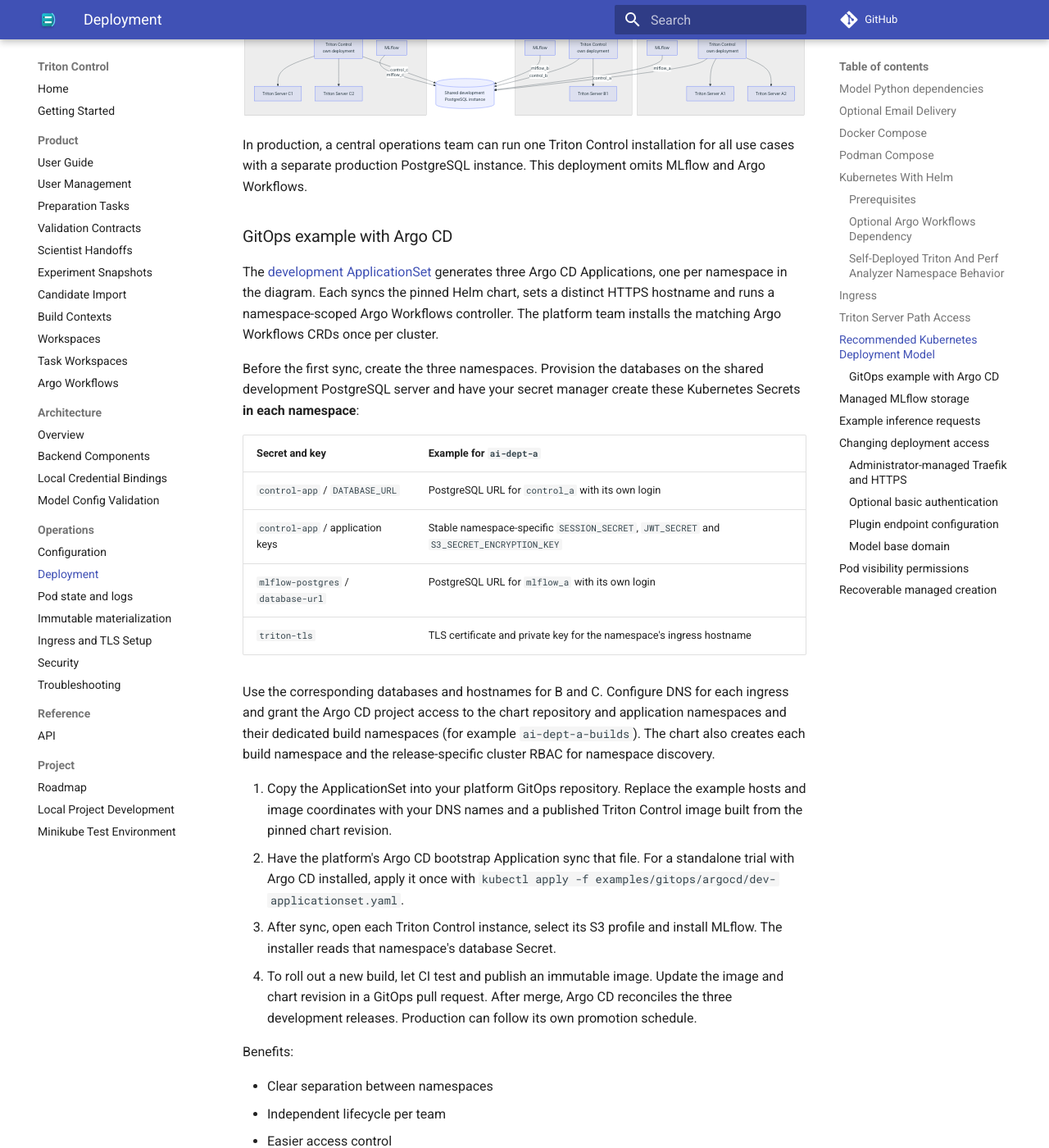
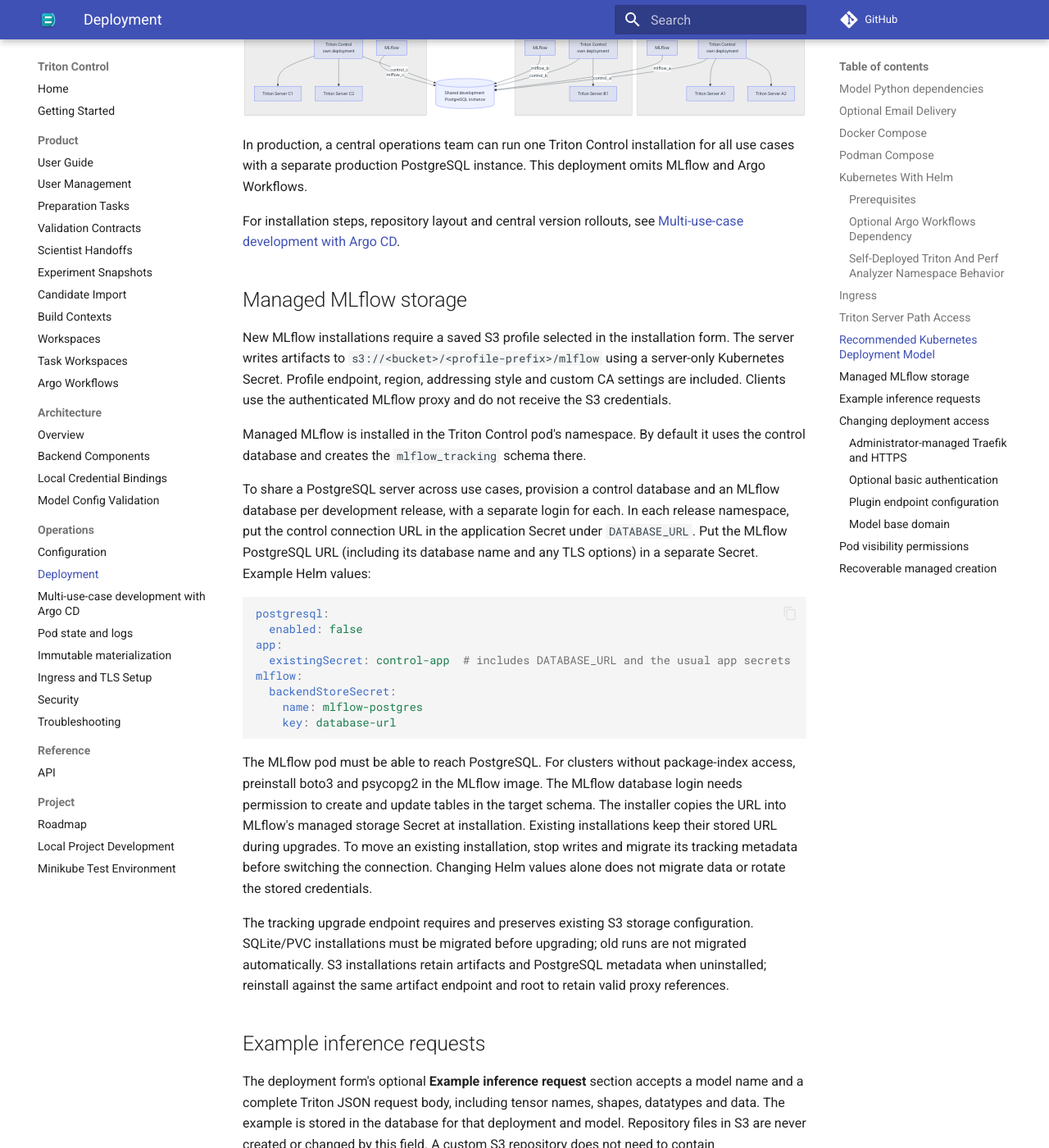
Before and after one commit to ai-lab-tech/triton-control, an MkDocs documentation site: the page built from docs/deployment.md, in a window 1280 px wide and 1400 px high, scrolled down 11438 px. Shown: the whole window at 82% size. Built offline with MkDocs 1.6.1 and Material for MkDocs 9.7.7, drawn with Linux system fonts in a browser that asks for light colours; comment, search, counter and statistics services are not loaded; some of the changed text lies outside the part shown.

Commit message:
docs: separate platform and use-case GitOps repos

```diff
--- a/docs/deployment.md
+++ b/docs/deployment.md
@@ -537,71 +537,8 @@ In production, a central operations team can run one Triton Control installation
 for all use cases with a separate production PostgreSQL instance. This deployment
 omits MLflow and Argo Workflows.
 
-### GitOps example with Argo CD
-
-The [development ApplicationSet](../examples/gitops/argocd/dev-applicationset.yaml)
-generates three Argo CD Applications, one per namespace in the diagram. Each
-syncs the pinned Helm chart, sets a distinct HTTPS hostname and runs a
-namespace-scoped Argo Workflows controller. The platform team installs the
-matching Argo Workflows CRDs once per cluster.
-
-Before the first sync, create the three namespaces. Provision the databases
-on the shared development PostgreSQL server and have your secret manager create
-these Kubernetes Secrets **in each namespace**:
-
-| Secret and key | Example for `ai-dept-a` |
-| --- | --- |
-| `control-app` / `DATABASE_URL` | PostgreSQL URL for `control_a` with its own login |
-| `control-app` / application keys | Stable namespace-specific `SESSION_SECRET`, `JWT_SECRET` and `S3_SECRET_ENCRYPTION_KEY` |
-| `mlflow-postgres` / `database-url` | PostgreSQL URL for `mlflow_a` with its own login |
-| `triton-tls` | TLS certificate and private key for the namespace's ingress hostname |
-
-Use the corresponding databases and hostnames for B and C. Configure DNS for
-each ingress and grant the Argo CD project access to the chart repository and
-application namespaces and their dedicated build namespaces (for example
-`ai-dept-a-builds`). The chart also creates each build namespace and the
-release-specific cluster RBAC for namespace discovery.
-
-1. Copy the ApplicationSet into your platform GitOps repository. Replace the
-   example hosts and image coordinates with your DNS names and a published
-   Triton Control image built from the pinned chart revision.
-2. Have the platform's Argo CD bootstrap Application sync that file. For a
-   standalone trial with Argo CD installed, apply it once with
-   `kubectl apply -f examples/gitops/argocd/dev-applicationset.yaml`.
-3. After sync, open each Triton Control instance, select its S3 profile and
-   install MLflow. The installer reads that namespace's database Secret.
-4. To roll out a new build, let CI test and publish an immutable image. Update
-   the image and chart revision in a GitOps pull request. After merge, Argo CD
-   reconciles the three development releases. Production can follow its own
-   promotion schedule.
-
-Benefits:
-
-- Clear separation between namespaces
-- Independent lifecycle per team
-- Easier access control
-- Safer configuration changes
-- Reproducible deployments
-- Better auditability through Git history
-- Simple rollback using GitOps tooling
-
-Use this model when:
-
-- Teams require separate Kubernetes namespaces.
-- Access must be isolated between teams.
-- Each team manages its own Triton instances.
-- Configuration should be maintained declaratively.
-
-Ingress recommendation:
-
-- Use a dedicated hostname per namespace or team, for example
-  `triton-a.company.com`, `triton-b.company.com`, and
-  `triton-c.company.com`.
-- Keep Ingress resources in the same namespace as the related Triton Control
-  deployment.
-- Use TLS for every externally reachable Triton Control endpoint.
-- Manage Ingress hosts, TLS secrets, annotations, and controller-specific
-  settings through GitOps.
+For installation steps, repository layout and central version rollouts, see
+[Multi-use-case development with Argo CD](dev-multi-use-case.md).
 
 ## Managed MLflow storage
 
--- a/mkdocs.yml
+++ b/mkdocs.yml
@@ -33,6 +33,7 @@ nav:
   - Operations:
     - Configuration: configuration.md
     - Deployment: deployment.md
+    - Multi-use-case development with Argo CD: dev-multi-use-case.md
     - Pod state and logs: pod-visibility.md
     - Immutable materialization: immutable-materialization.md
     - Ingress and TLS Setup: ingress-tls.md
```
Also changed, not shown: docs/dev-multi-use-case.md (added, +80 -0 lines), 4 other files.
